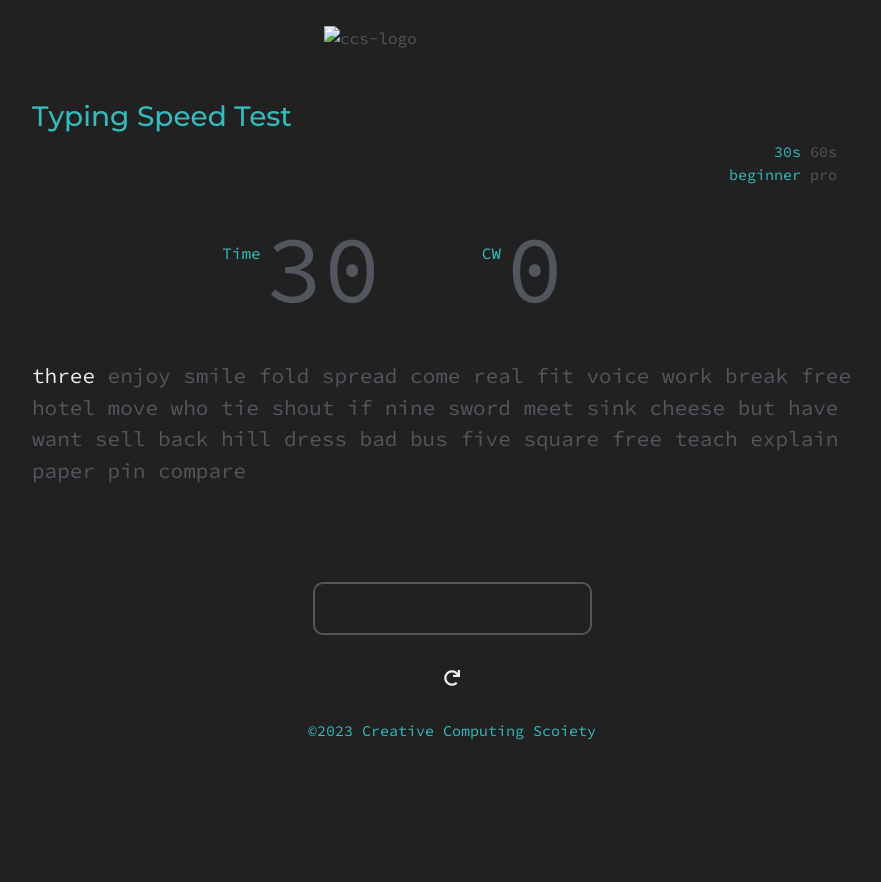
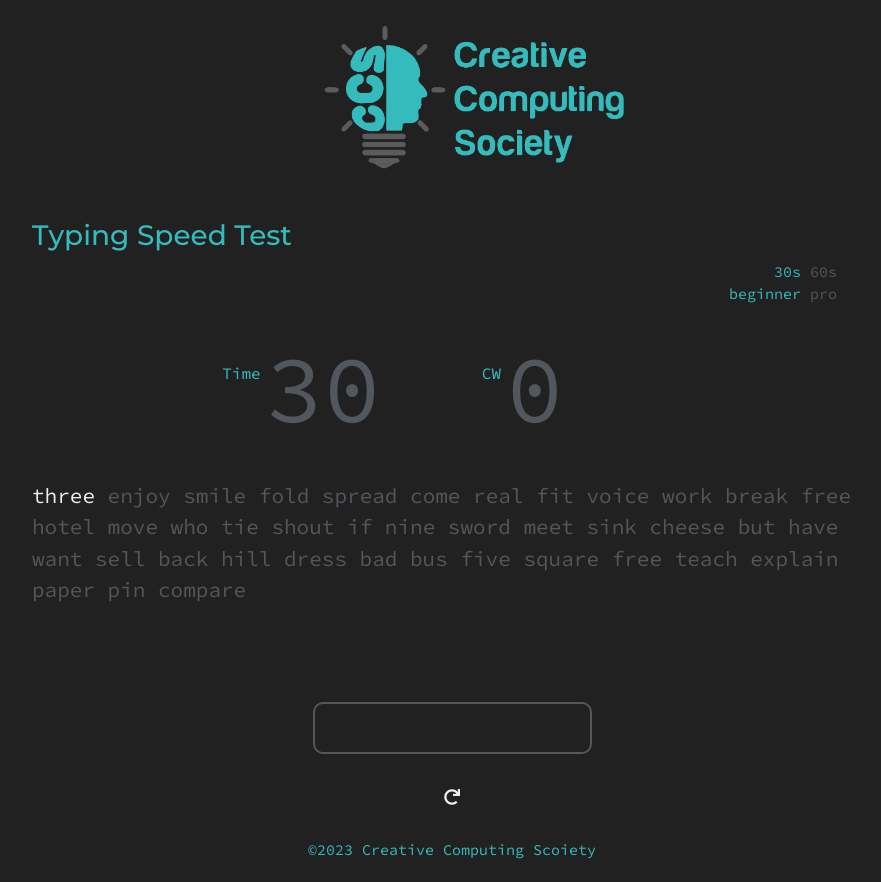
Before and after one commit to Sharathchandra345/CCS-WPM-Test-Hacktober, a plain HTML site: page index.html in a window 1280 px wide. Shown: the whole page, without its empty margins (188-1069 px from the left). Before the commit the page ends 800 px from the top, so only its background shows below. Drawn offline with nearby package versions, Linux system fonts and the light colour scheme; the site is published under a folder, as on GitHub Pages, so addresses that start at the root find nothing.

Commit message:
Update index.html

```diff
--- a/index.html
+++ b/index.html
@@ -40,7 +40,7 @@
     />
   </head>
   <body>
-    <img src="/main-logo.png" alt="ccs-logo" class="logo-ccs" />
+    <img src="main-logo.png" alt="ccs-logo" class="logo-ccs" />
     <div class="container-fluid box">
       <div class="top">
         <h1 id="heading" class="yellow">Typing Speed Test</h1>
```
